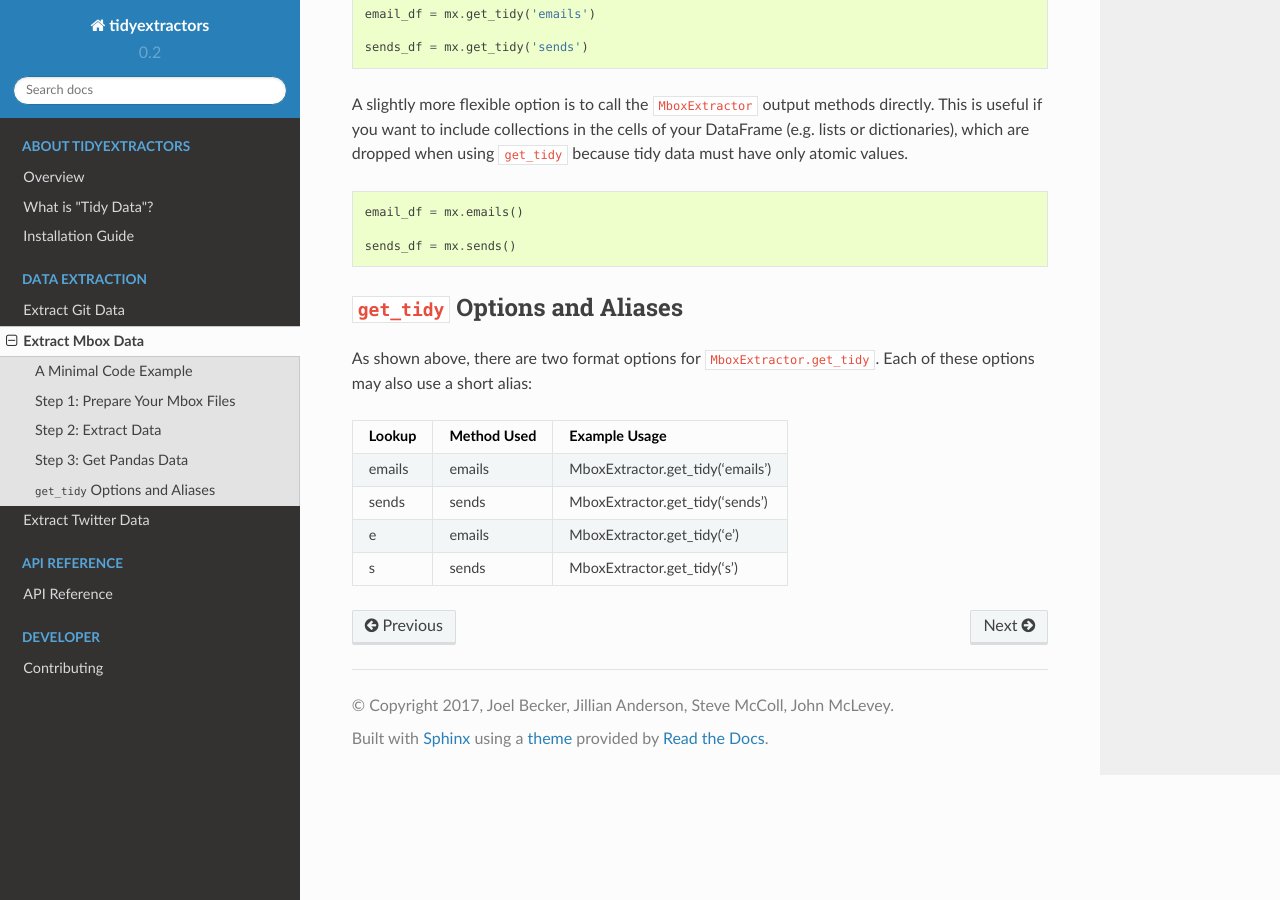
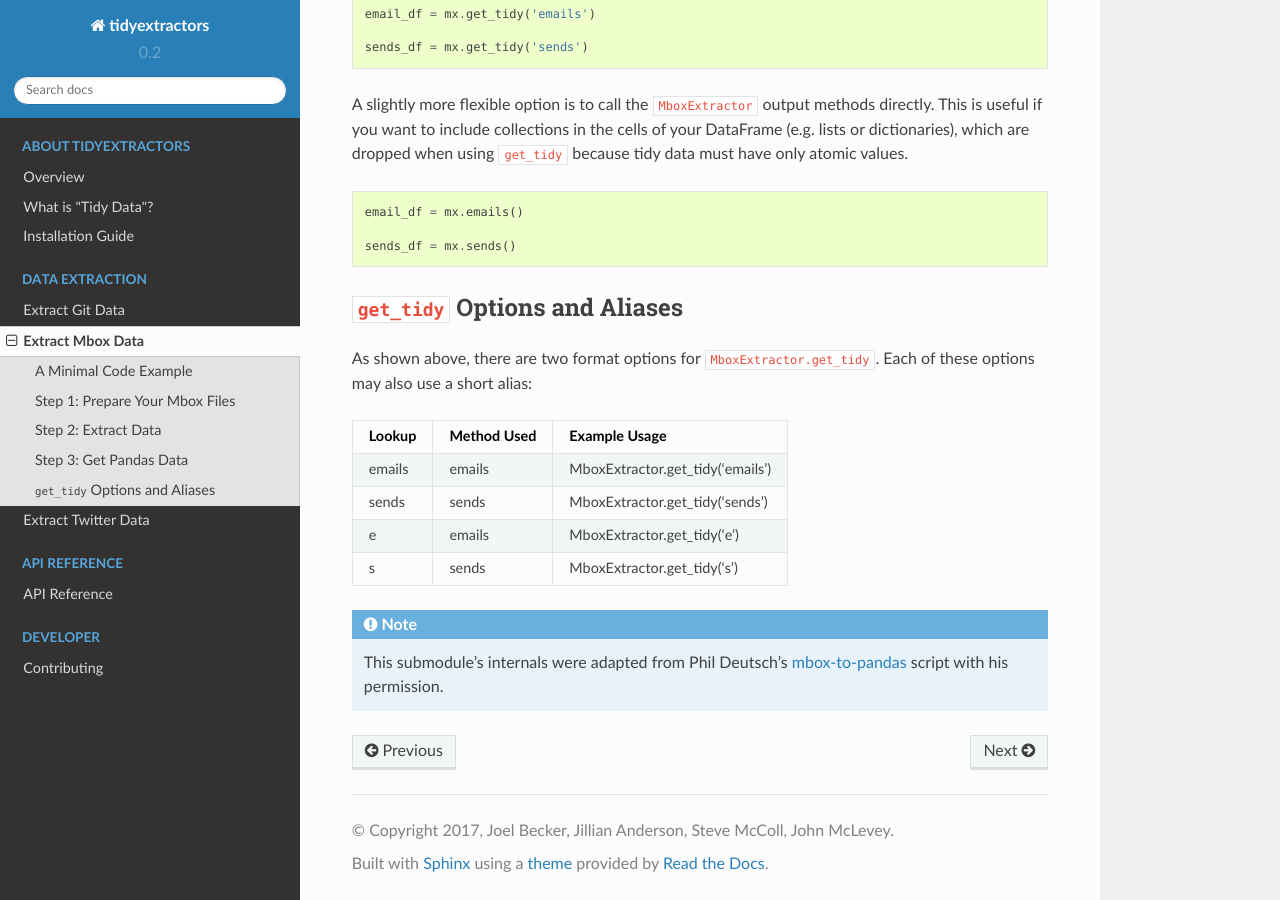
Before and after one commit to UWNETLAB/tidyextractors, a Sphinx documentation site: the page built from docs/source/mbox_overview.rst, in a window 1280 px wide and 900 px high, scrolled down 1281 px. Built offline with Sphinx 7.4.7 and the Read the Docs theme 2.0.0, drawn with Linux system fonts in a browser that asks for light colours.

Commit message:
Added credit to Phil Deutsch in mbox docs.

```diff
--- a/docs/source/mbox_overview.rst
+++ b/docs/source/mbox_overview.rst
@@ -84,3 +84,8 @@ As shown above, there are two format options for ``MboxExtractor.get_tidy``. Eac
 +--------+-------------+----------------------------------+
 | s      | sends       | MboxExtractor.get_tidy('s')      |
 +--------+-------------+----------------------------------+
+
+.. note::
+
+    This submodule's internals were adapted from Phil Deutsch's
+    `mbox-to-pandas <https://github.com/phildeutsch/mbox-analysis>`_ script with his permission.
--- a/docs/source/tidymbox.rst
+++ b/docs/source/tidymbox.rst
@@ -6,3 +6,8 @@
 
 .. autoclass:: MboxExtractor
     :members: emails, sends, raw, get_tidy
+
+.. note::
+
+    This submodule's internals were adapted from Phil Deutsch's
+    `mbox-to-pandas <https://github.com/phildeutsch/mbox-analysis>`_ script with his permission.
```
